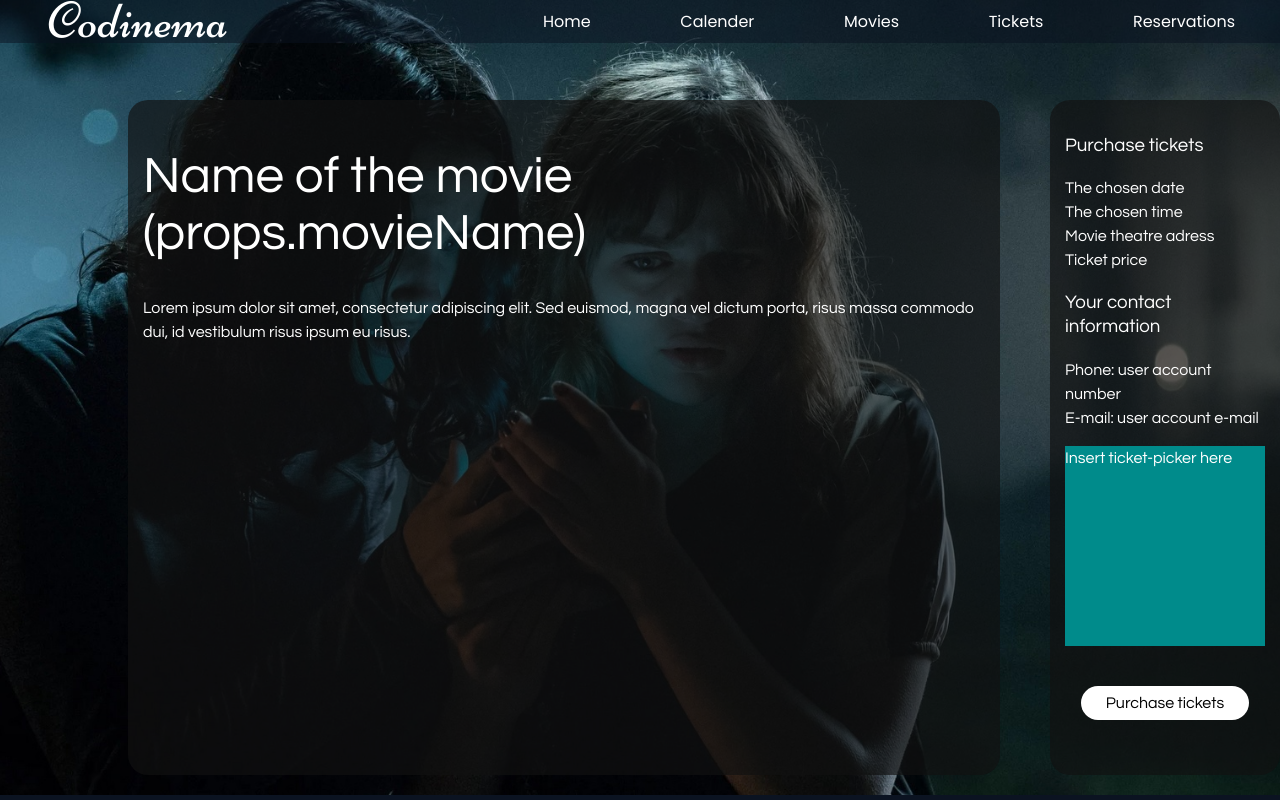
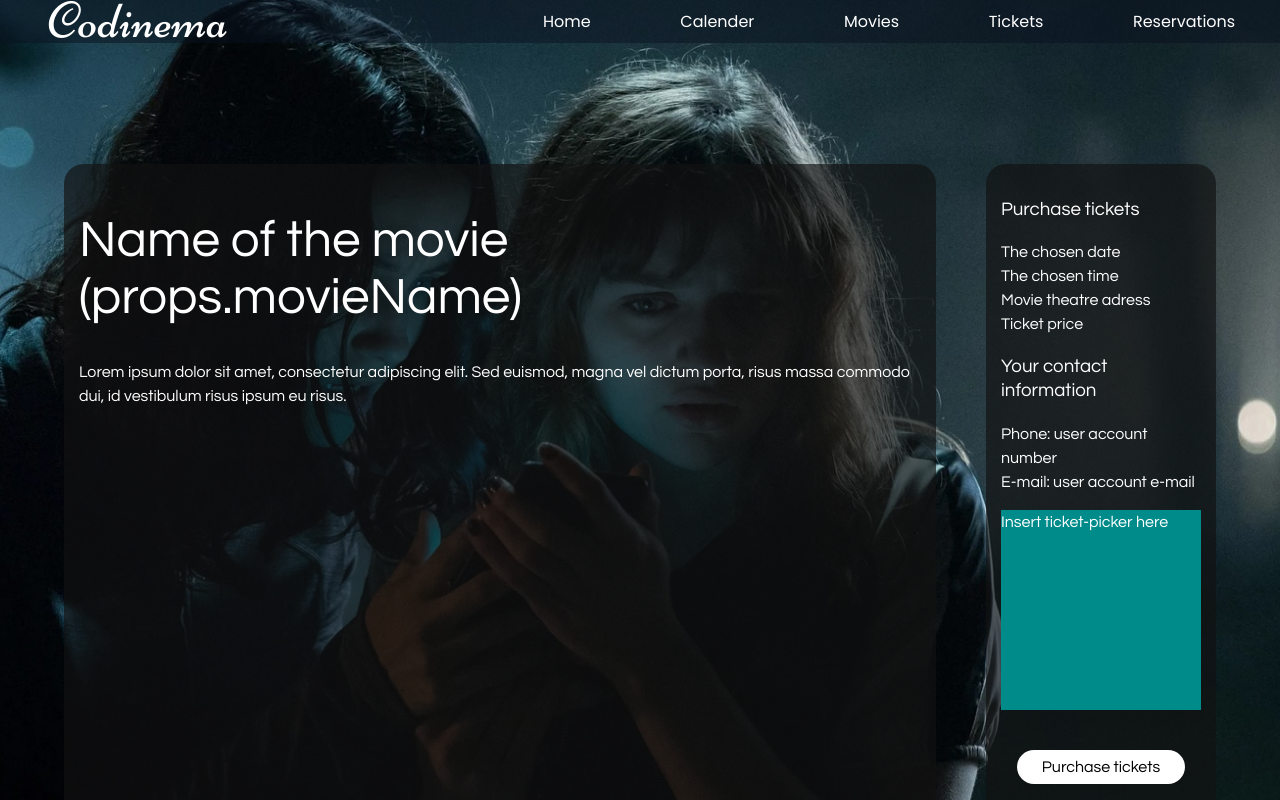
Before and after one commit to RogeSocial/cinema-project, a React (Vite) app in the folder client/: page /ticket-form in a window 1280 px wide. Shown: the top 800 px of the page. Built offline with nearby package versions, Linux system fonts and the light colour scheme; a web font is replaced by a local one.

Commit message:
Managed CSS

```diff
--- a/client/src/CSS/ticket-form.css
+++ b/client/src/CSS/ticket-form.css
@@ -8,6 +8,7 @@
 .ticket-form-box {
     font-family: Questrial;
     padding-top: 100px;
+    margin: 5%;
 }
 
 .ticket-list {
@@ -49,10 +50,6 @@
     list-style: none;
 }
 
-.form-row {
-    margin-left: 10%;
-}
-
 @media only screen and (min-width: 600px) {
     .ticket-form-page {
         display: flex;
--- a/client/src/components/TicketForm.jsx
+++ b/client/src/components/TicketForm.jsx
@@ -8,8 +8,8 @@ export default function TicketForm(props) {
 
     return (
         <div className={"ticket-form-page"}>
-            <div className={"ticket-form-box"}>
-                <div className={"form-row"}>
+            <div className={"ticket-form-box form-row"}>
+
                 <div className={"movie-details"}>
                     <h1>Name of the movie (props.movieName) {props.moviename}</h1>
                     <p>Lorem ipsum dolor sit amet, consectetur adipiscing elit. Sed euismod, magna vel dictum porta,
@@ -37,7 +37,7 @@ export default function TicketForm(props) {
 
                     <button type={"submit"} className={"ticket-submit btn"}>Purchase tickets</button>
                 </form>
-            </div>
+
         </div>
     </div>
 
```
